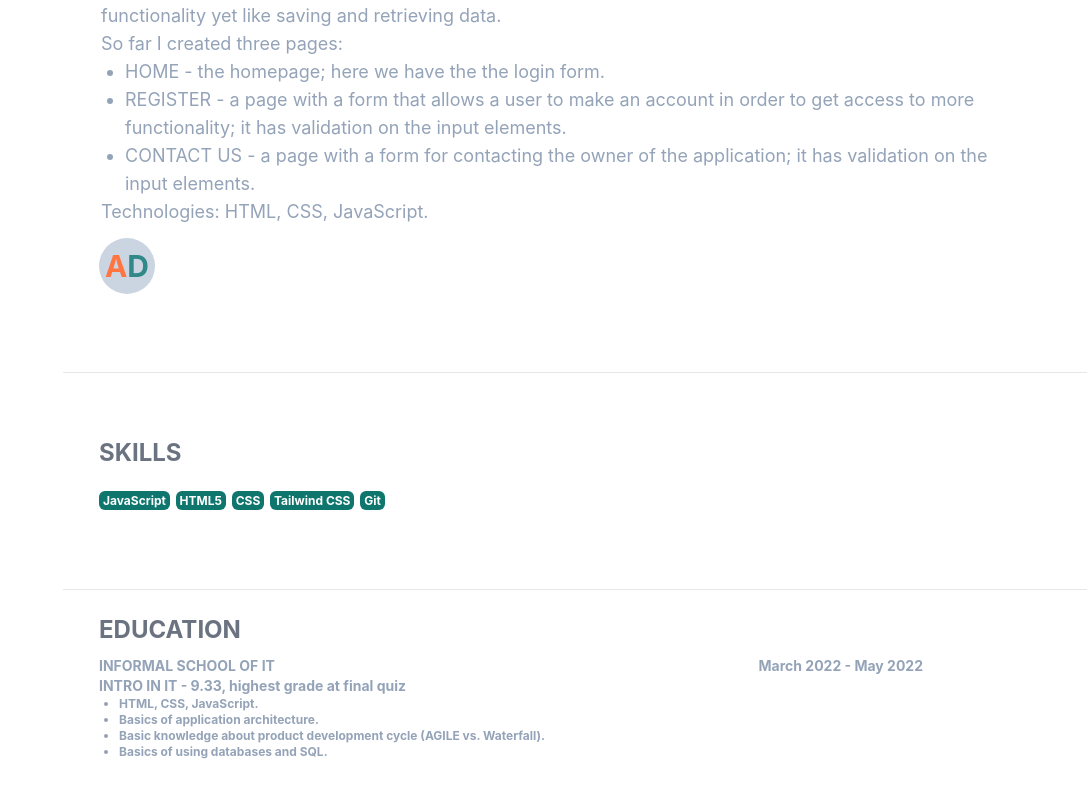
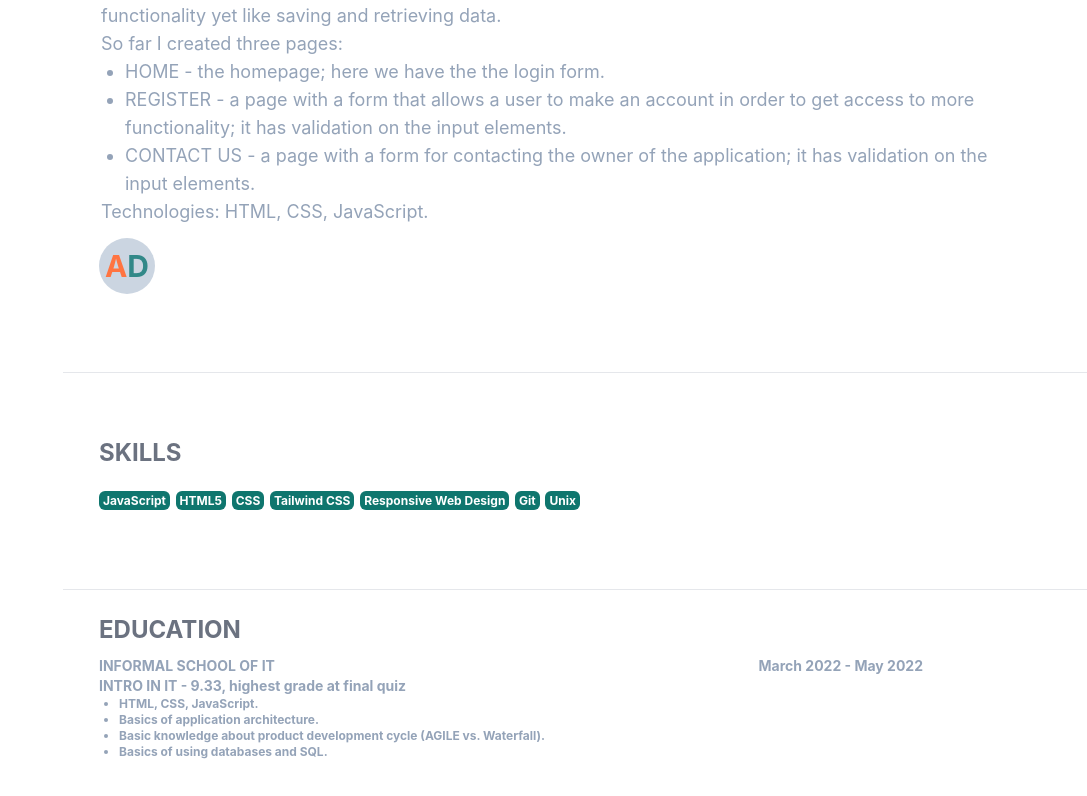
Before and after one commit to Singeorzan97/CV, a plain HTML site: page CV.html in a window 1280 px wide. Shown: the part 1204-2000 px from the top of the page, without its empty margins (193-1280 px from the left). Drawn offline with nearby package versions, Linux system fonts and the light colour scheme.

Commit message:
Updates CV

```diff
--- a/CV.html
+++ b/CV.html
@@ -187,7 +187,9 @@
                 <span class="bg-teal-700 rounded-md text-xs text-white py-0.5 px-1">HTML5</span>
                 <span class="bg-teal-700 rounded-md text-xs text-white py-0.5 px-1">CSS</span>
                 <span class="bg-teal-700 rounded-md text-xs text-white py-0.5 px-1">Tailwind CSS</span>
+                <span class="bg-teal-700 rounded-md text-xs text-white py-0.5 px-1">Responsive Web Design</span>
                 <span class="bg-teal-700 rounded-md text-xs text-white py-0.5 px-1">Git</span>
+                <span class="bg-teal-700 rounded-md text-xs text-white py-0.5 px-1">Unix</span>
             </section>
             <hr class="mt-10">
 
```
